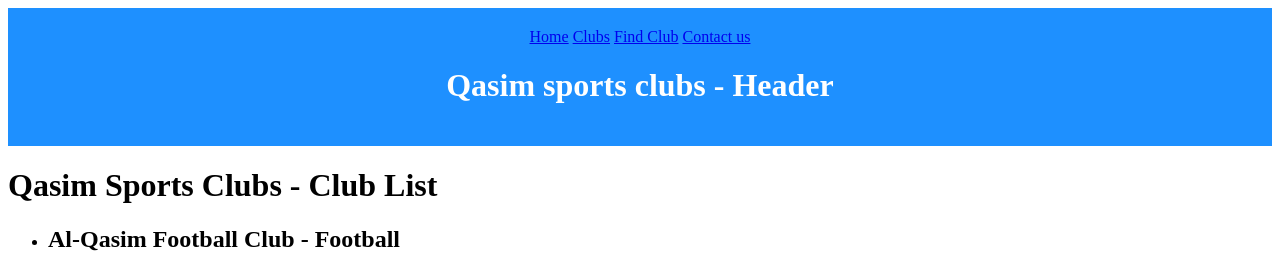
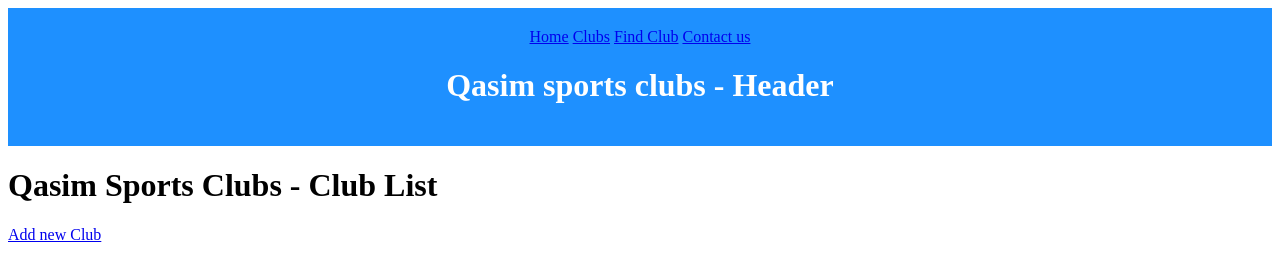
Before and after one commit to ragaln/Raghad, a Django app: page /clubs/ in a window 1280 px wide. Shown: the top 265 px of the page. Run offline with Django 5.2, Linux system fonts and the light colour scheme; data comes from the database, SQL or seed files in the repository; both versions use the stored data as it was after the commit.

Commit message:
add club

```diff
--- a/qasim_sports_clubs/clubs/models.py
+++ b/qasim_sports_clubs/clubs/models.py
@@ -10,6 +10,8 @@
     name = models.CharField(max_length=50)
     location = models.CharField(max_length=50)
     sport = models.ForeignKey(Sport, on_delete=models.CASCADE)
+    image = models.ImageField(upload_to='club_images/')  # Assumes you have set MEDIA_URL and MEDIA_ROOT
+
 
     def __str__(self):
         return f"{self.name} ({self.sport.name})"
--- a/qasim_sports_clubs/clubs/templates/clubsmodule/clubList.html
+++ b/qasim_sports_clubs/clubs/templates/clubsmodule/clubList.html
@@ -3,6 +3,7 @@
 
 {% block content %}
 <h1>Qasim Sports Clubs - Club List</h1>
+<a href="./addClub">Add new Club</a>
 <ul>
     {% for club in clubs %}
     <li>
--- a/qasim_sports_clubs/clubs/urls.py
+++ b/qasim_sports_clubs/clubs/urls.py
@@ -10,6 +10,7 @@
     path('contact/',views.contactus,name="contactus"),
     path('clubs/<int:cId>', views.club),
     path('clubs/filter',views.filter,name="filter"),
+    path('clubs/addClub',views.add_club,name="add_club"),
     path('filter_clubs/', views.filter_clubs, name='filter_clubs'),
 
 ]
--- a/qasim_sports_clubs/clubs/views.py
+++ b/qasim_sports_clubs/clubs/views.py
@@ -1,7 +1,47 @@
 from django.db.models import Q, Count
 from django.shortcuts import render, redirect
-from .models import Club
+from .models import Club, Sport
+from django.core.files.storage import default_storage
+from django.views.decorators.csrf import csrf_protect
+from django.views.decorators.csrf import csrf_exempt
 
+@csrf_exempt
+def add_club(request):
+    sports = Sport.objects.all()
+    if request.method == 'POST':
+        name = request.POST.get('name')
+        location = request.POST.get('location')
+        sport_id = request.POST.get('sport')
+        image = request.FILES.get('image')
+        sport = Sport.objects.get(id=sport_id)
+
+        club = Club(name=name, location=location, sport=sport)
+        if image:
+            club.image.save(image.name, image)
+        club.save()
+        return redirect('clubs')  # Redirect to the list of clubs view
+    return render(request, 'clubsmodule/clubForm.html', {
+        'title': 'Add Club', 'button_text': 'Add', 'sports': sports
+    })
+
+def update_club(request, cId):
+    club = Club.objects.select_related('sport').get(id=cId)
+
+    sports = Sport.objects.all()
+    if request.method == 'POST':
+        club.name = request.POST.get('name')
+        club.location = request.POST.get('location')
+        club.sport_id = request.POST.get('sport')
+        image = request.FILES.get('image')
+        if image:
+            if club.image:
+                default_storage.delete(club.image.path)
+            club.image.save(image.name, image)
+        club.save()
+        return redirect('club_detail', cId=club.id)  # Redirect to the detail view of the updated club
+    return render(request, 'clubsmodule/clubForm.html', {
+        'club': club, 'title': 'Update Club', 'button_text': 'Update', 'sports': sports
+    })
 def clubs(request):
     all_clubs = Club.objects.select_related('sport').all()
     context = {'clubs': all_clubs}
```
Also changed, not shown: qasim_sports_clubs/clubs/templates/clubsmodule/clubForm.html (added, +26 -0 lines), qasim_sports_clubs/clubs/migrations/0002_club_image.py (added), qasim_sports_clubs/db.sqlite3.
